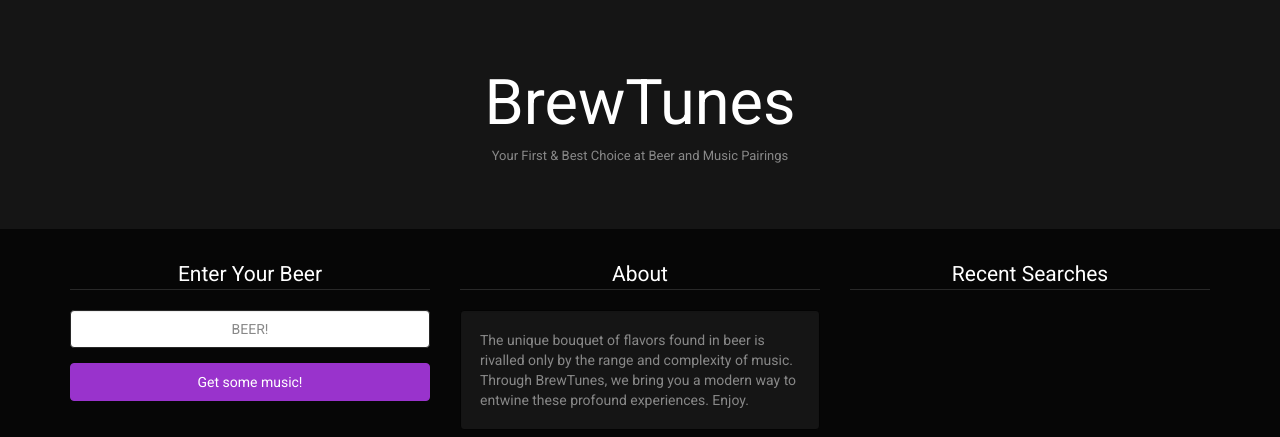
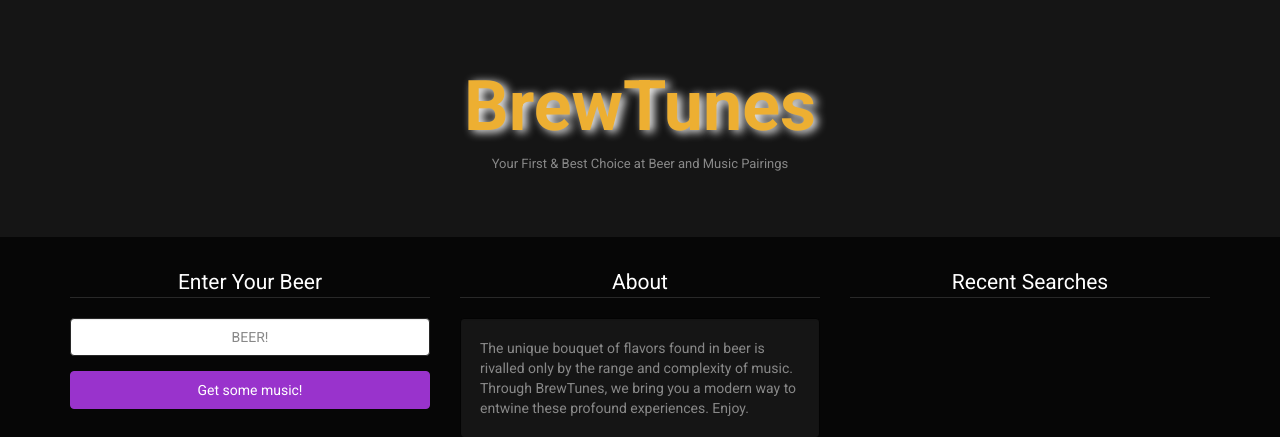
Before and after one commit to a-ashbeck/BrewTunes, a PHP site: page / in a window 1280 px wide. Shown: the top 437 px of the page. Run offline with PHP 8.4, Linux system fonts and the light colour scheme; some libraries are stand-ins or nearby versions.

Commit message:
change css main title and genres

```diff
--- a/assets/styles/style.css
+++ b/assets/styles/style.css
@@ -1,3 +1,10 @@
+.jumbotron h1 {
+    font-weight: bold;
+    font-size: 5em;
+    text-shadow: 4px 2px 10px #ffffff;
+    color: #edaf32;
+}
+
 input {
     text-align: center;
 }
@@ -5,6 +12,7 @@ input {
 .jumbotron p {
     font-size: 13px;
 }
+
 
 iframe {
     margin-bottom: 50px;
@@ -14,7 +22,7 @@ iframe {
 #entered-beer {
     margin-top: 10px;
     margin-bottom: 50px;
-    font-weight: bold;
+    font-weight: normal;
 
 }
 
--- a/index.html
+++ b/index.html
@@ -15,7 +15,7 @@
 
 <body>
     <div class="jumbotron">
-        <h1 class="text-center">BrewTunes</h1>
+        <h1 class="text-center main-title">BrewTunes</h1>
         <p class="text-center text-lead sub-title">
             Your First & Best Choice at Beer and Music Pairings
         </p>
@@ -32,10 +32,10 @@
                     <div class="col-xs-1 col-md-0"></div>
                     <div class="col-xs-10 col-md-12">
                         <h5>BEER SEARCHED:</h5>
-                        <h2 id="entered-beer"></h2>
+                        <h3 id="entered-beer"></h3>
                         <h5>BEER RESULT:</h5>
                         <img id="beer-label" src="" width="100" />
-                        <h2 id="beer-name"></h2>
+                        <h3 id="beer-name"></h3>
                         <h4 id="beer-brewery"></h4>
                     </div>
                     <div class="col-xs-1 col-md-0"></div>
```
